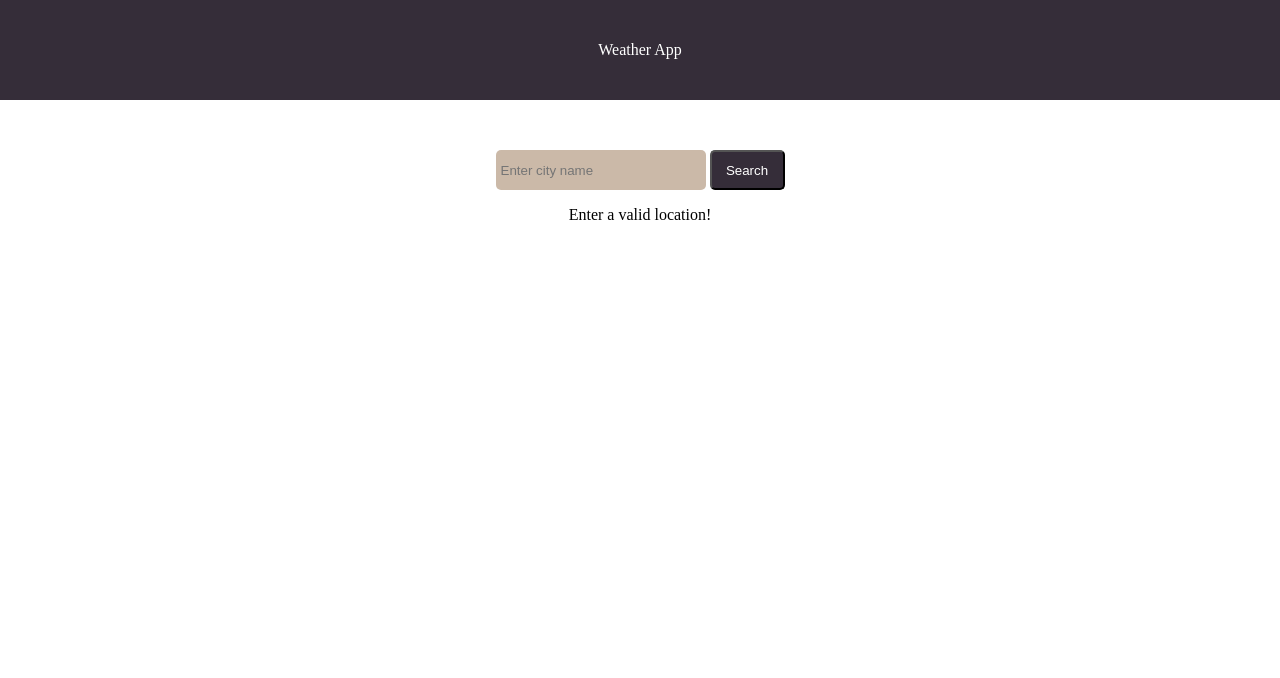
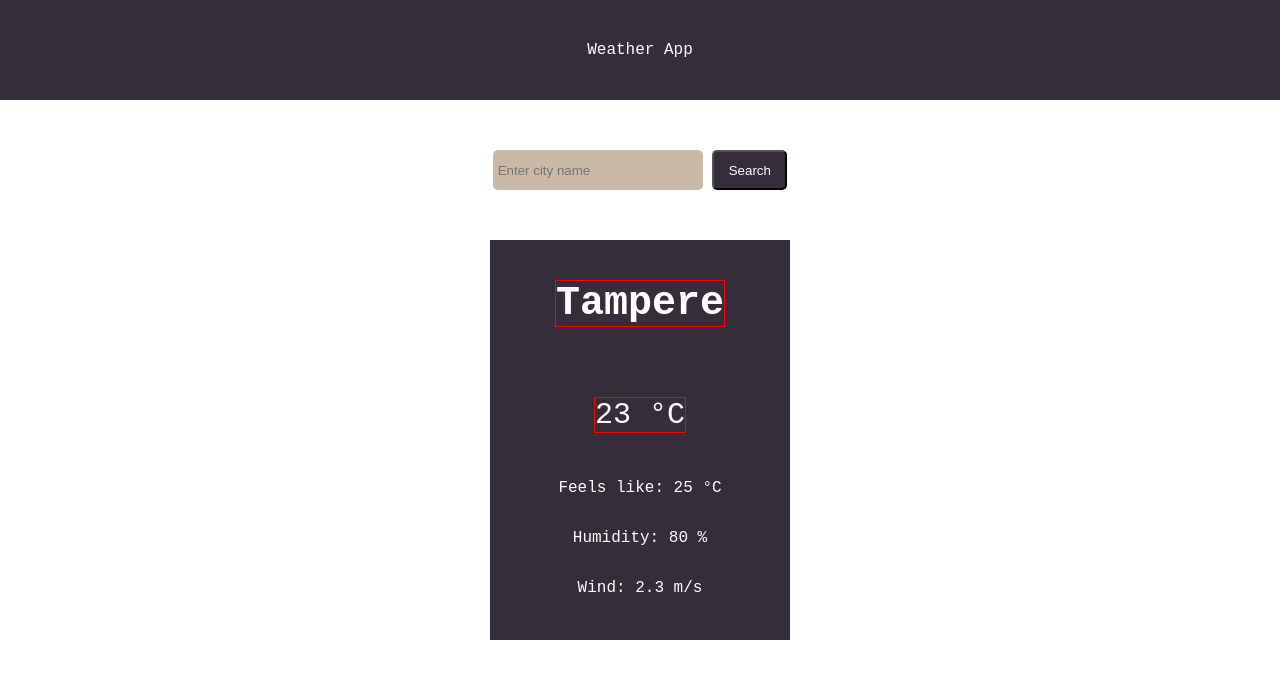
Before and after one commit to roopeak/weather-app, a plain HTML site: page index.html in a window 1280 px wide. Drawn offline with Linux system fonts and the light colour scheme; no server answers.

Commit message:
Refactor weather card items to be defined in innerHTML

```diff
--- a/index.js
+++ b/index.js
@@ -56,28 +56,25 @@ function generateWeatherCard(weatherObject) {
 	weatherCard.classList.add('weather-card');
 	container.appendChild(weatherCard);
 
-	const locationHeader = document.createElement('h3');
-	const currentTemperature = document.createElement('p');
-	const feelsLikeTemp = document.createElement('p');
-	const humidity = document.createElement('p');
-	const wind = document.createElement('p');
-
-	locationHeader.textContent = `${weatherObject.location} °C`;
-	currentTemperature.textContent = `${weatherObject.currentTemp} °C`;
-	feelsLikeTemp.textContent = `${weatherObject.feelsLike} °C`;
-	humidity.textContent = `${weatherObject.humidity} %`;
-	wind.textContent = `${weatherObject.wind} m/s`;
-
-	weatherCard.append(
-		locationHeader,
-		currentTemperature,
-		feelsLikeTemp,
-		humidity,
-		wind);
+	weatherCard.innerHTML = `
+		<h3>${weatherObject.location}</h3>
+		<p id='currentTemp'>${weatherObject.currentTemp} °C</p>
+		<p>Feels like: ${weatherObject.feelsLike} °C</p>
+		<p>Humidity: ${weatherObject.humidity} %</p>
+		<p>Wind: ${weatherObject.wind} m/s</p>
+	`;
 }
 
 function validLocationError() {
 	container.innerHTML += '<p>Enter a valid location!</p>';
 }
 
-getWeatherData('Tampere');
+let weatherObject = {
+	location: 'Tampere',
+	currentTemp: '23',
+	feelsLike: '25',
+	humidity: '80',
+	wind: '2.3',
+};
+
+generateWeatherCard(weatherObject);
--- a/styles.css
+++ b/styles.css
@@ -1,6 +1,7 @@
 body {
 	margin: 0;
 	padding: 0;
+	font-family: 'Courier New', Courier, monospace;
 }
 
 header {
@@ -58,3 +59,14 @@ header {
 	color: white;
 	background-color: #352D39;
 }
+
+.weather-card > h3 {
+	font-size: 40px;
+
+	border: 1px solid red;
+}
+
+#currentTemp {
+	font-size: 30px;
+	border: 1px solid red;
+}
```
